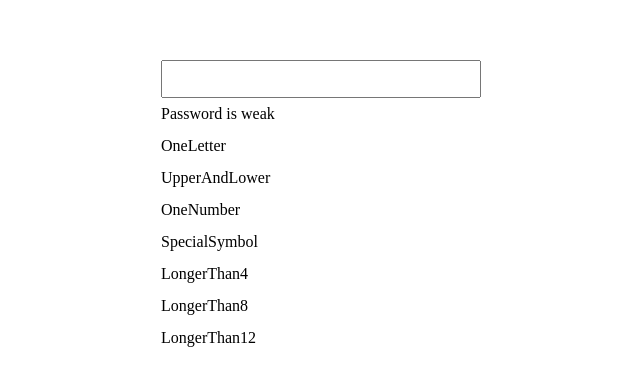
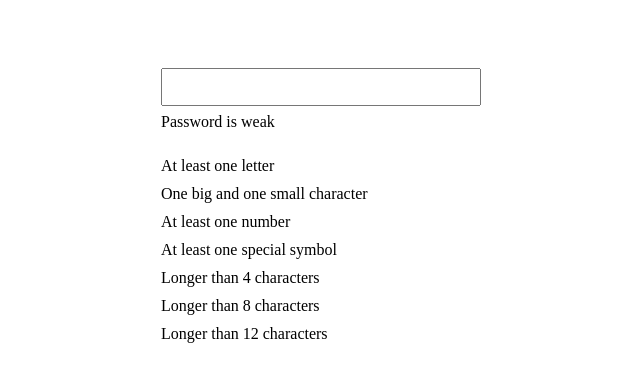
Before and after one commit to bartoszChronowski/UST-homework, a Vue app: page / in a window 1280 px wide. Shown: the part 189-574 px from the top of the page, without its empty margins (319-959 px from the left). Built offline with nearby package versions, Linux system fonts and the light colour scheme.

Commit message:
chore(inputHint): Added labels to input hints

```diff
--- a/package.json
+++ b/package.json
@@ -18,9 +18,9 @@
     "@rushstack/eslint-patch": "^1.1.4",
     "@vitejs/plugin-vue": "^3.2.0",
     "@vue/eslint-config-prettier": "^7.0.0",
+    "@vue/eslint-config-typescript": "^11.0.2",
     "@vue/test-utils": "^2.2.4",
     "@vue/tsconfig": "^0.1.3",
-    "@vue/eslint-config-typescript": "^11.0.2",
     "eslint": "^8.22.0",
     "eslint-plugin-vue": "^9.3.0",
     "jsdom": "^20.0.3",
--- a/src/App.vue
+++ b/src/App.vue
@@ -2,13 +2,13 @@
 import InputHint from "@/components/InputHint.vue";
 import InputProgress from "@/components/InputProgress.vue";
 import {computed, ref} from "vue";
-import {StrengthOption, StrengthOptionLabel} from "@/domain/password/strength-options";
+import {STRENGTH_OPTION, StrengthOptionLabel} from "@/domain/password/strength-options";
 
 const inputData = ref('')
 const passwordStrength = ref(0)
 
 const passwordStrengthLabel = computed<string>(() => {
-  return passwordStrength.value > 5 ? StrengthOptionLabel[StrengthOption.Strong] : StrengthOptionLabel[StrengthOption.Weak]
+  return passwordStrength.value > 5 ? StrengthOptionLabel[STRENGTH_OPTION.Strong] : StrengthOptionLabel[STRENGTH_OPTION.Weak]
 })
 
 function handlePasswordStrengthChange(strength: number) {
--- a/src/components/InputHint.vue
+++ b/src/components/InputHint.vue
@@ -1,6 +1,6 @@
 <script setup lang="ts">
 import {computed, reactive, watchEffect} from "vue";
-import {RULE, RULE_INDICATOR_CLASS} from "@/domain/password/rules";
+import {RULE, RULE_INDICATOR_CLASS, RuleLabel} from "@/domain/password/rules";
 
 const props = defineProps<{
   fieldModel: string
@@ -62,7 +62,7 @@ watchEffect(() => {
           :data-test-rule-indicator="key"
           :class="[value ? RULE_INDICATOR_CLASS.Pass : RULE_INDICATOR_CLASS.Fail, 'password-hint__rule']"
       >
-        {{key}}
+        {{RuleLabel[key]}}
       </li>
     </ul>
 </template>
@@ -72,7 +72,11 @@ watchEffect(() => {
   text-decoration: line-through;
 }
 
+.password-hint__ruleset {
+  margin-top: 1rem;
+}
+
 .password-hint__ruleset li {
-  margin: 1rem 0;
+  margin: 0.75rem 0;
 }
 </style>
--- a/src/domain/password/rules.ts
+++ b/src/domain/password/rules.ts
@@ -12,3 +12,13 @@ export enum RULE_INDICATOR_CLASS {
     Pass = 'password-hint__rule--pass',
     Fail  ='password-hint__rule--fail'
 }
+
+export const RuleLabel = {
+    [RULE.OneLetter]: "At least one letter",
+    [RULE.UpperAndLower]: "One big and one small character",
+    [RULE.OneNumber]: "At least one number",
+    [RULE.SpecialSymbol]: "At least one special symbol",
+    [RULE.LongerThan4]: "Longer than 4 characters",
+    [RULE.LongerThan8]: "Longer than 8 characters",
+    [RULE.LongerThan12]: "Longer than 12 characters",
+}
--- a/src/domain/password/strength-options.ts
+++ b/src/domain/password/strength-options.ts
@@ -1,11 +1,9 @@
-const StrengthOption = {
-    Weak: "weak",
-    Strong: "strong",
-};
+export enum STRENGTH_OPTION {
+    Weak = "weak",
+    Strong = "strong"
+}
 
-const StrengthOptionLabel = {
-    [StrengthOption.Weak]: "Password is weak",
-    [StrengthOption.Strong]: "Password is strong enough",
-};
-
-export { StrengthOption, StrengthOptionLabel };
+export const StrengthOptionLabel = {
+    [STRENGTH_OPTION.Weak]: "Password is weak",
+    [STRENGTH_OPTION.Strong]: "Password is strong enough",
+}
```
Also changed, not shown: 1 other file (tests, documents, lock files or other folders).
